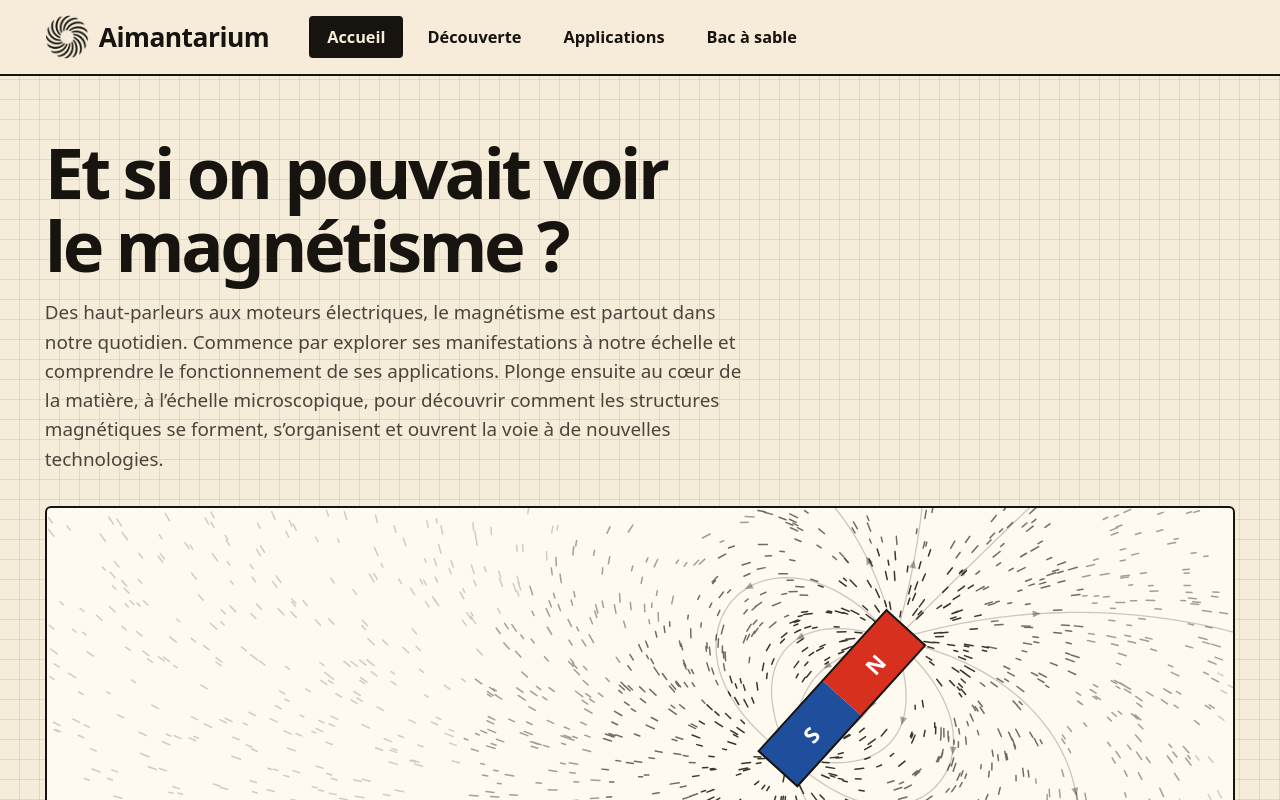
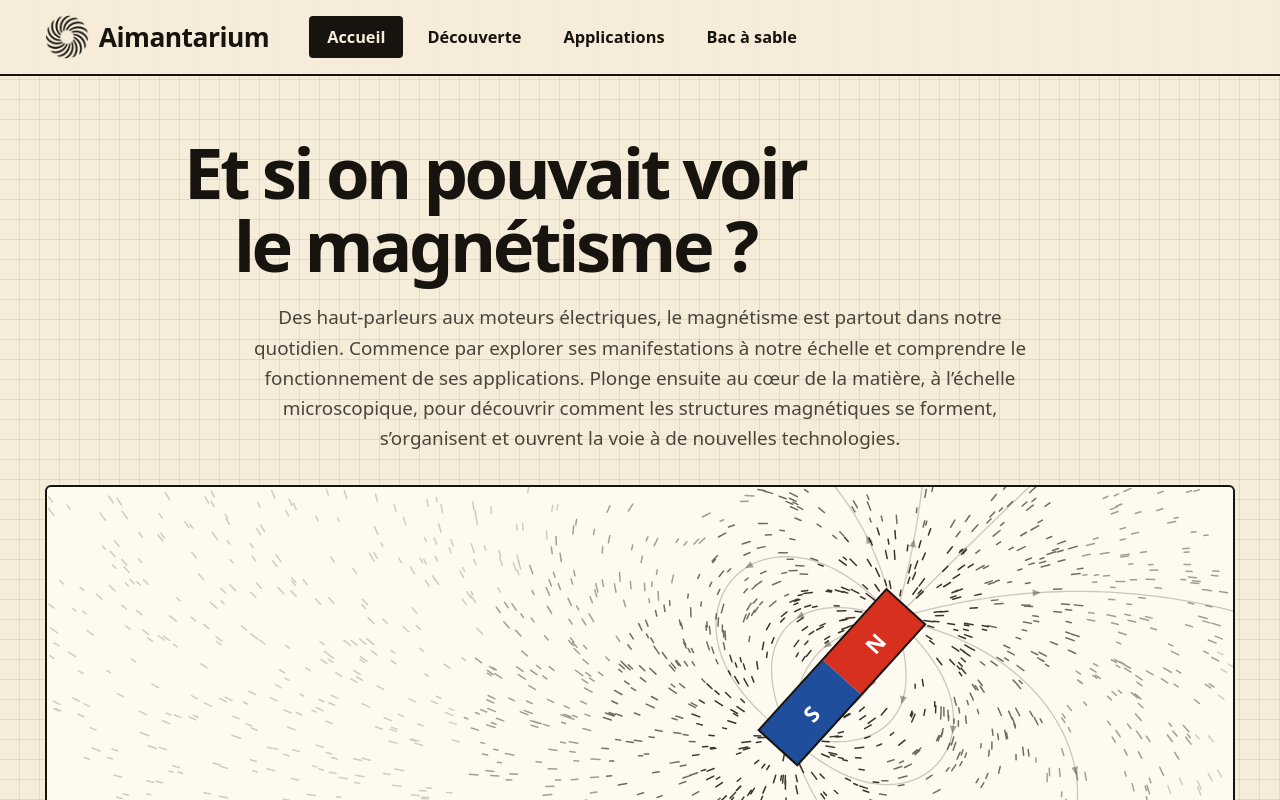
Before and after one commit to GetDaronned/Magnet-Art, a React (Vite) app: page / in a window 1280 px wide. Built offline with nearby package versions, Linux system fonts and the light colour scheme.

Commit message:
Centrage du texte d'accueil

```diff
--- a/src/pages/pages.css
+++ b/src/pages/pages.css
@@ -529,3 +529,13 @@
 .project-footer summary {
   text-align: center;
 }
+.welcome-head {
+  text-align: center;
+}
+
+.welcome-head .lead {
+  max-width: 75ch;
+  margin: 20px auto 0;
+  text-align: center;
+  line-height: 1.6;
+}
```
